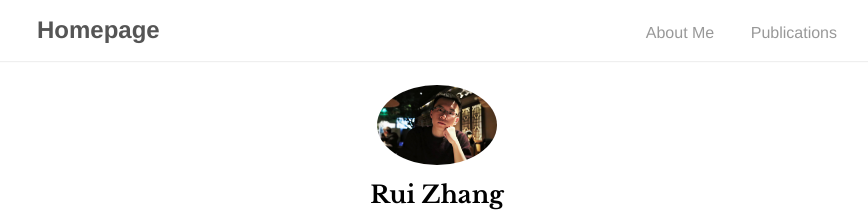
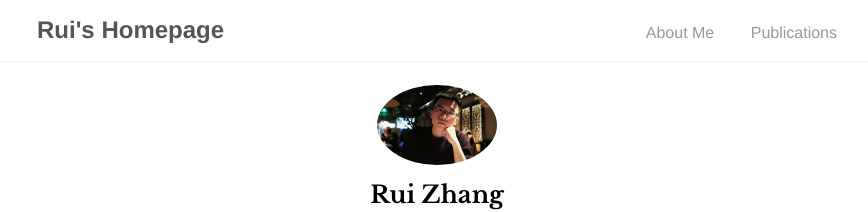
Before and after one commit to optray/optray.github.io, a Jekyll site: the page built from index.md, in a window 1280 px wide. Shown: the top 212 px of the page, without its empty margins (203-1071 px from the left). Built offline with Jekyll 4.4.1, drawn with Linux system fonts in a browser that asks for light colours; our own code applies the rules of GitHub Pages for plain Markdown files.

Commit message:
Update _config.yml

```diff
--- a/_config.yml
+++ b/_config.yml
@@ -1,5 +1,5 @@
 # Site settings
-title: Homepage
+title: Rui's Homepage
 baseurl: ""
 url: "https://optray.github.io"
 google_analytics: # Tracking ID, e.g. "UA-000000-01"
```
